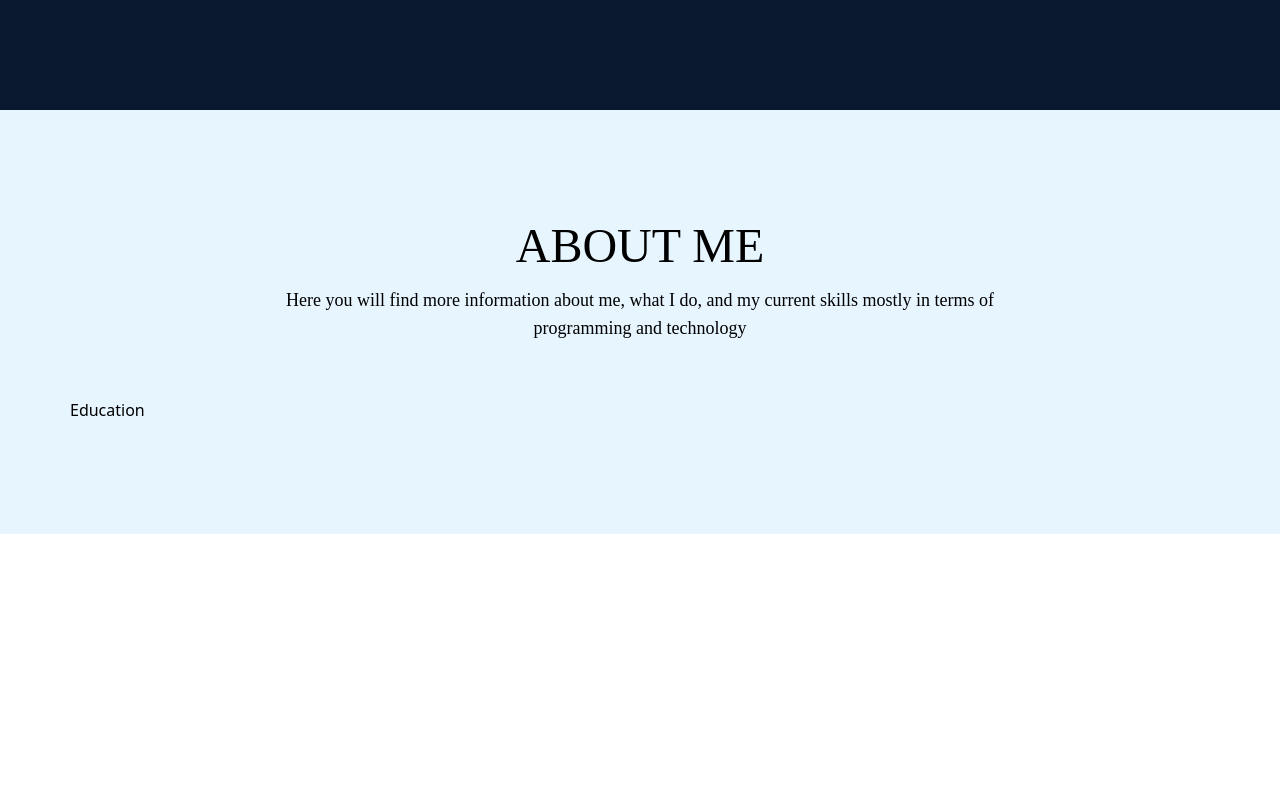
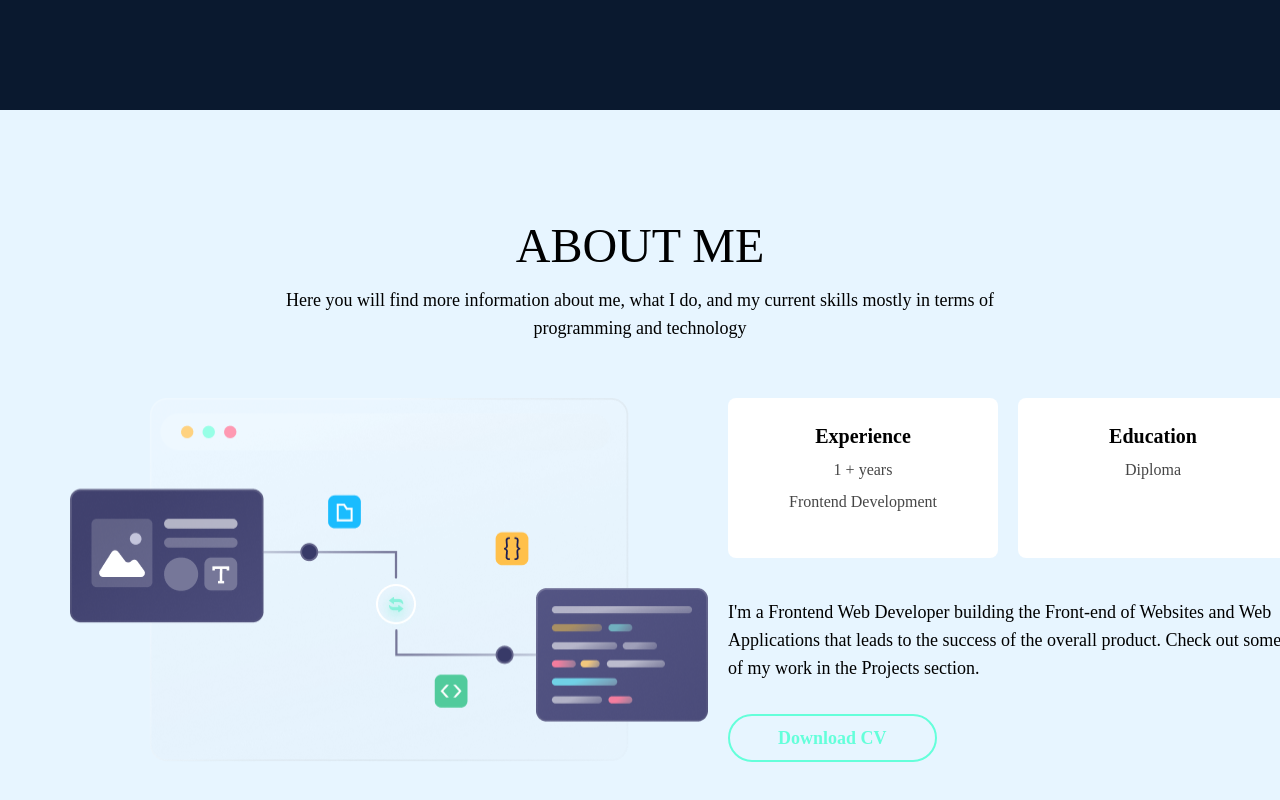
Before and after one commit to bijit-dev/My-Portfolio, a React (Vite) app: page / in a window 1280 px wide. Shown: the part 630-1430 px from the top of the page. Before the commit the page ends 1164 px from the top, so only its background shows below. Built offline with nearby package versions, Linux system fonts and the light colour scheme.

Commit message:
about part update

```diff
--- a/src/Layouts/About.jsx
+++ b/src/Layouts/About.jsx
@@ -2,6 +2,9 @@ import React from 'react'
 import Container from '../components/Container'
 import Flex from '../components/Flex'
 import Section from '../components/Section'
+import Button from '../components/Button'
+import Image from '../components/Image'
+import pic from '../assets/banner.png'
 
 const About = () => {
   return (
@@ -11,16 +14,24 @@ const About = () => {
         <h2 className='text-3xl sm:text-4xl md:text-4xl lg:text-5xl text-black font-normal font-robo text-center'>ABOUT ME</h2>
         <h6 className='lg:w-w806 sm:mx-4 lg:mx-auto text-center mx-auto text-sm  md:text-base  lg:text-lg text-black font-robo font-normal  pt-4 sm:leading-7'>Here you will find more information about me, what I do, and my current skills mostly in terms of programming and technology</h6>
         </div>
-        <Flex>
+        <Flex className='gap-5'>
+          <Image src={pic} />
           <div>
-            <Flex>
-              <div>
-                <h3>Education</h3>
-              </div>
-              <div></div>
-            </Flex>
+          <Flex className='gap-5'>
+            <div className='bg-white rounded-lg drop-shadow-l w-w270 pb-4 h-40'>
+              <h3 className='text-black text-sm lg:text-xl font-robo font-bold text-center pt-4 md:pt-6'>Experience
+              </h3>
+              <p className='text-[#000000ba] text-sm lg:text-base font-robo font-normal text-center pt-1 md:pt-2'>1 + years</p>
+              <p className='text-[#000000ba] text-sm lg:text-base font-robo font-normal text-center pt-1 md:pt-2'>Frontend Development</p>
+            </div>
+            <div className='bg-white rounded-lg drop-shadow-l w-w270 pb-4 h-40'>
+                <h3 className='text-black text-sm lg:text-xl font-robo font-bold text-center pt-4 md:pt-6'>Education</h3>
+                <p className='text-[#000000ba] text-sm lg:text-base font-robo font-normal text-center pt-1 md:pt-2'>Diploma</p>
+            </div>
+          </Flex>
+            <p className=' w-full md:text-left text-center px-4 md:px-0 text-black text-sm md:text-base  lg:text-lg font-normal font-robo pt-10 pb-8 sm:leading-7 sm:px-4 md:mx-auto'>I'm a Frontend Web Developer building the Front-end of Websites and Web Applications that leads to the success of the overall product. Check out some of my work in the Projects section.</p>
+            <Button className='bg-green-400 text-blue-400' text='Download CV'/>
           </div>
-          <div></div>
         </Flex>
       </Container>
     </Section>
--- a/tailwind.config.js
+++ b/tailwind.config.js
@@ -24,6 +24,8 @@ export default {
       },
       spacing: {
         'w806': '806px',
+        'w270': '270px',
+
       }
     },
   },
```
